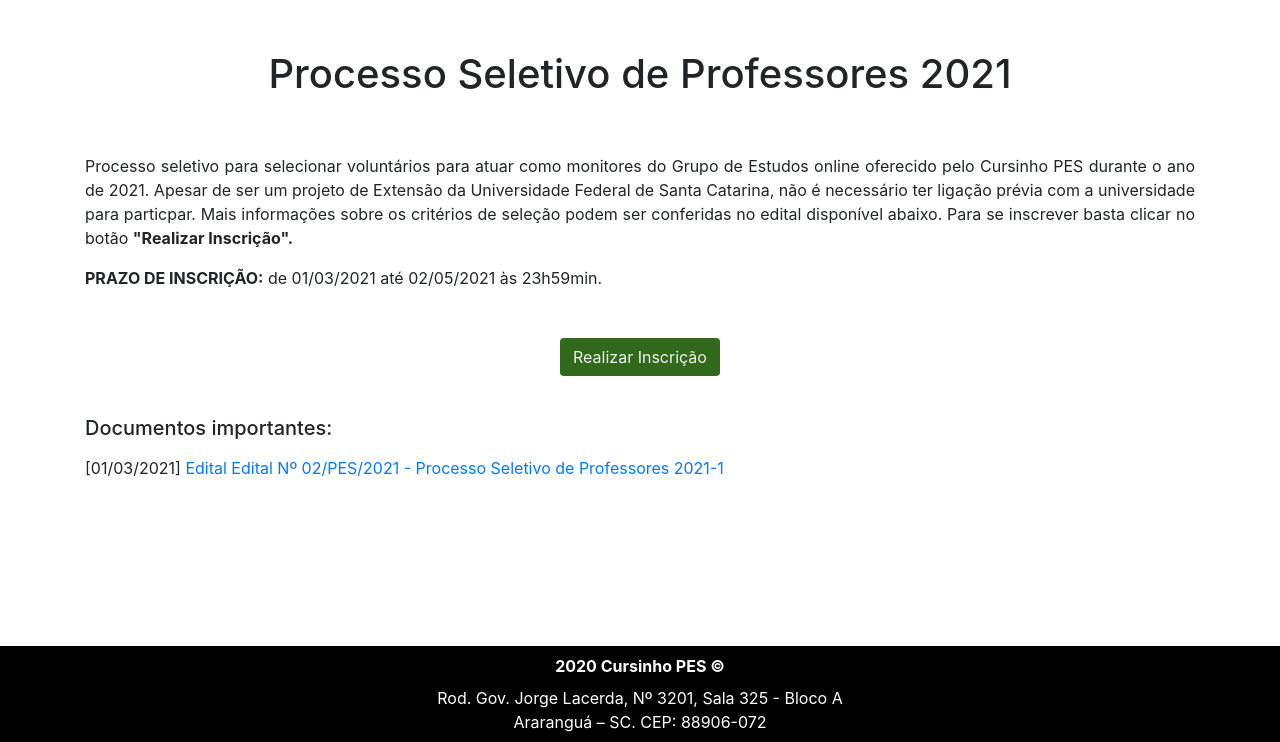
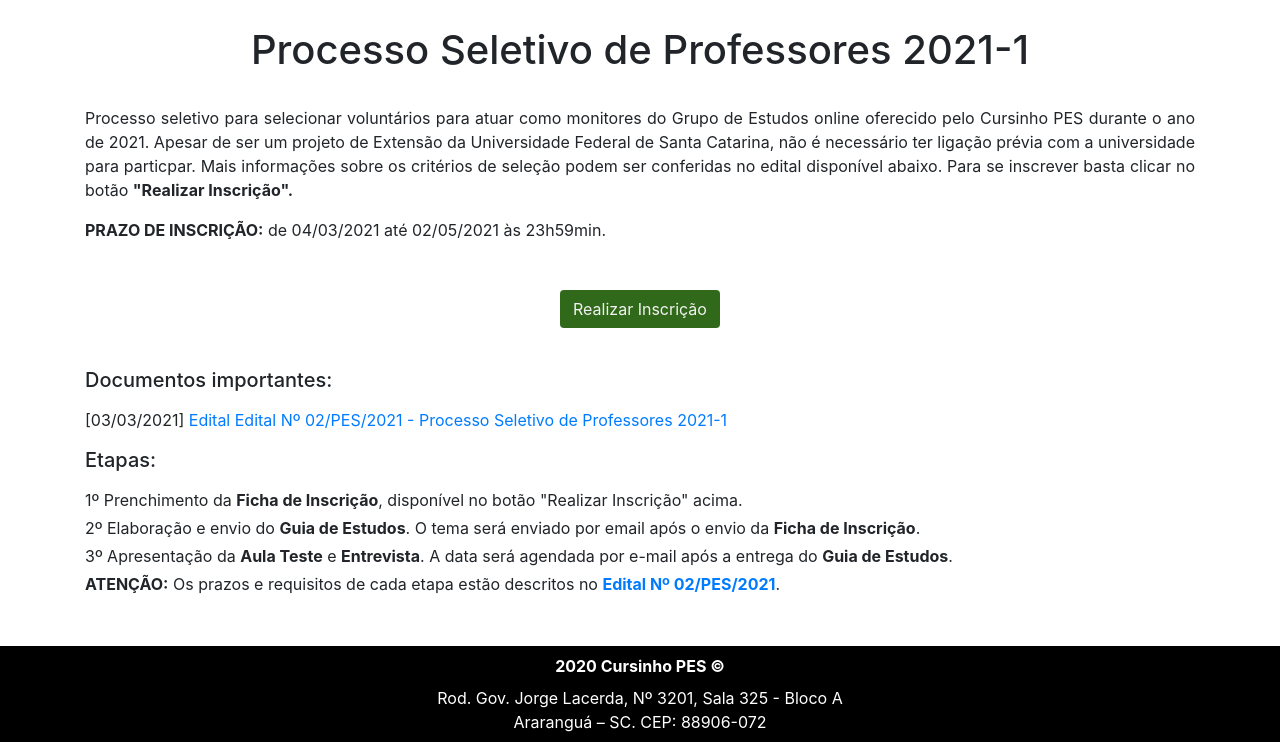
Before and after one commit to RogerEC/pes.ufsc.br-antigo, a PHP site: page /processo-seletivo/professores in a window 1280 px wide. Shown: the part 58-800 px from the top of the page. Run offline with PHP 8.4, Linux system fonts and the light colour scheme.

Commit message:
Alteração datas

```diff
--- a/public_html/processo-seletivo/gestao/ficha-inscricao.php
+++ b/public_html/processo-seletivo/gestao/ficha-inscricao.php
@@ -1,6 +1,6 @@
 <?php
     // Definição de datas
-    $inicio_inscricoes = '01/03/2021 00:00:00';
+    $inicio_inscricoes = '04/03/2021 00:00:00';
     $final_inscricoes = '02/05/2021 23:59:59';
     $timezone = new DateTimeZone('America/Sao_Paulo');
     $agora = new DateTime('now', $timezone);
--- a/public_html/processo-seletivo/professores/ficha-inscricao.php
+++ b/public_html/processo-seletivo/professores/ficha-inscricao.php
@@ -1,6 +1,6 @@
 <?php
     // Definição de datas
-    $inicio_inscricoes = '01/03/2021 00:00:00';
+    $inicio_inscricoes = '04/03/2021 00:00:00';
     $final_inscricoes = '02/05/2021 23:59:59';
     $timezone = new DateTimeZone('America/Sao_Paulo');
     $agora = new DateTime('now', $timezone);
--- a/public_html/processo-seletivo/professores/index.php
+++ b/public_html/processo-seletivo/professores/index.php
@@ -3,7 +3,7 @@
     $ano = "2021";
     $nome_edital = "Edital Edital Nº 02/PES/2021 - Processo Seletivo de Professores 2021-1";
     $link_edital = "/processo-seletivo/gestao/2021/Edital_N02PES2021.pdf";
-    $data_inicio = "01/03/2021";
+    $data_inicio = "04/03/2021";
     $data_final = "02/05/2021";
 ?>
 <!DOCTYPE html>
@@ -22,8 +22,8 @@
 
         <main><!--Conteúdo da página-->
             <div class="container">
-                <div class="text-center w-100 pt-5 pb-5">
-                    <h1>Processo Seletivo de Professores <?=$ano;?></h1>
+                <div class="text-center w-100 pt-4 pb-4">
+                    <h1>Processo Seletivo de Professores <?=$ano;?>-1</h1>
                 </div>
                 <p class="text-justify">Processo seletivo para selecionar voluntários para atuar como monitores do Grupo de Estudos online oferecido pelo Cursinho PES durante o ano de <?=$ano;?>.
                     Apesar de ser um projeto de Extensão da Universidade Federal de Santa Catarina, não é necessário ter ligação prévia com a universidade para particpar.
@@ -38,7 +38,12 @@
                     </button>
                 </div>
                 <p><h5>Documentos importantes:</h5></p>
-                <p>[01/03/2021] <a href="<?=$link_edital;?>" target="_blank"><?=$nome_edital;?></a></p>
+                <p>[03/03/2021] <a href="<?=$link_edital;?>" target="_blank"><?=$nome_edital;?></a></p>
+                <p><h5>Etapas:</h5></p>
+                <p class="mb-1 text-justify">1º Prenchimento da <b>Ficha de Inscrição</b>, disponível no botão "Realizar Inscrição" acima.</p>
+                <p class="mb-1 text-justify">2º Elaboração e envio do <b>Guia de Estudos</b>. O tema será enviado por email após o envio da <b>Ficha de Inscrição</b>.</p>
+                <p class="mb-1 text-justify">3º Apresentação da <b>Aula Teste</b> e <b>Entrevista</b>. A data será agendada por e-mail após a entrega do <b>Guia de Estudos</b>.</p>
+                <p class="mb-4 text-justify"><b>ATENÇÃO:</b> Os prazos e requisitos de cada etapa estão descritos no <a href="http://pes.ufsc.br/processo-seletivo/gestao/2021/Edital_N02PES2021.pdf"><b>Edital Nº 02/PES/2021</b></a>.</p>
                 <!--<p>[20/07/2020] <a href="/processo-seletivo/professores/2020/Edital_N05PES2020-2.pdf" target="_blank">Prorrogação do prazo de inscrição para o Edital Nº 05/PES/2020</a></p>
                 <p>[13/07/2020] <a href="/processo-seletivo/professores/2020/Edital_N05PES2020.pdf" target="_blank">Edital Nº 05/PES/2020 - Processo Seletivo de Monitores 2020</a></p>
                 <p>[13/07/2020] <a href="/processo-seletivo/professores/2020/Edital_N05PES2020-Anexo_I.pdf" target="_blank">Anexo I - Edital Nº 05/PES/2020 - Das Atribuições dos Monitores</a></p>-->
```
Also changed, not shown: public_html/processo-seletivo/gestao/index.php (+8 -3 lines).
